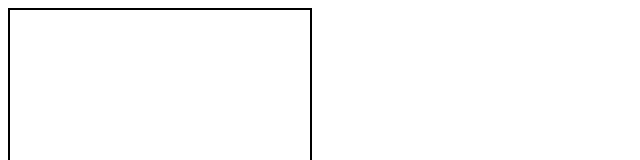
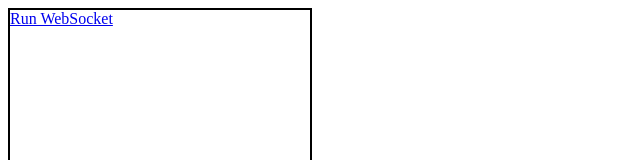
Before and after one commit to danplisetsky/ChatNetClient, a plain HTML site: page index.html in a window 1280 px wide. Shown: the top 160 px of the page, without its empty margins (0-640 px from the left). Drawn offline with Linux system fonts and the light colour scheme.

Commit message:
inital commit

```diff
--- a/index.html
+++ b/index.html
@@ -11,9 +11,8 @@
 
 <body>
     <div id="chat">
-
+            <a href="javascript:WebSocketTest()">Run WebSocket</a>
     </div>
-
     <script src="scripts/chat.js"></script>
 </body>
 
```
